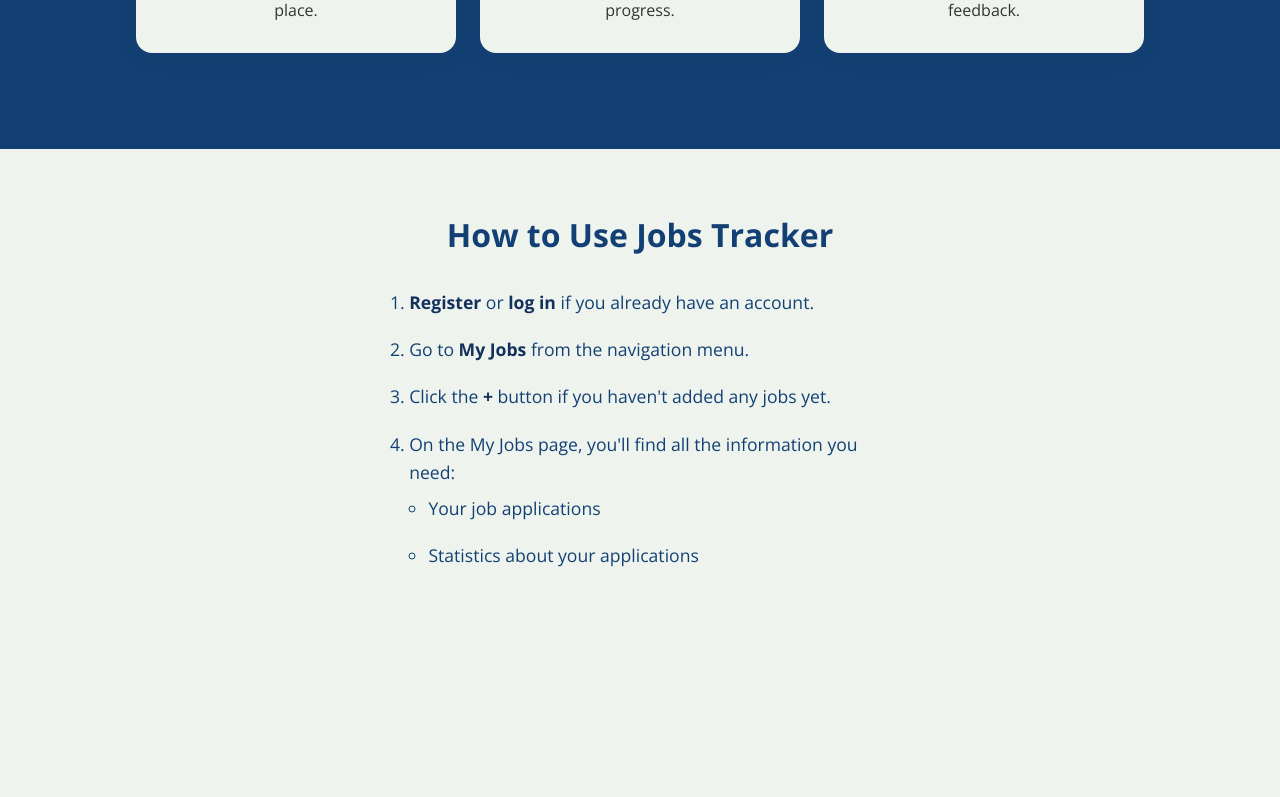
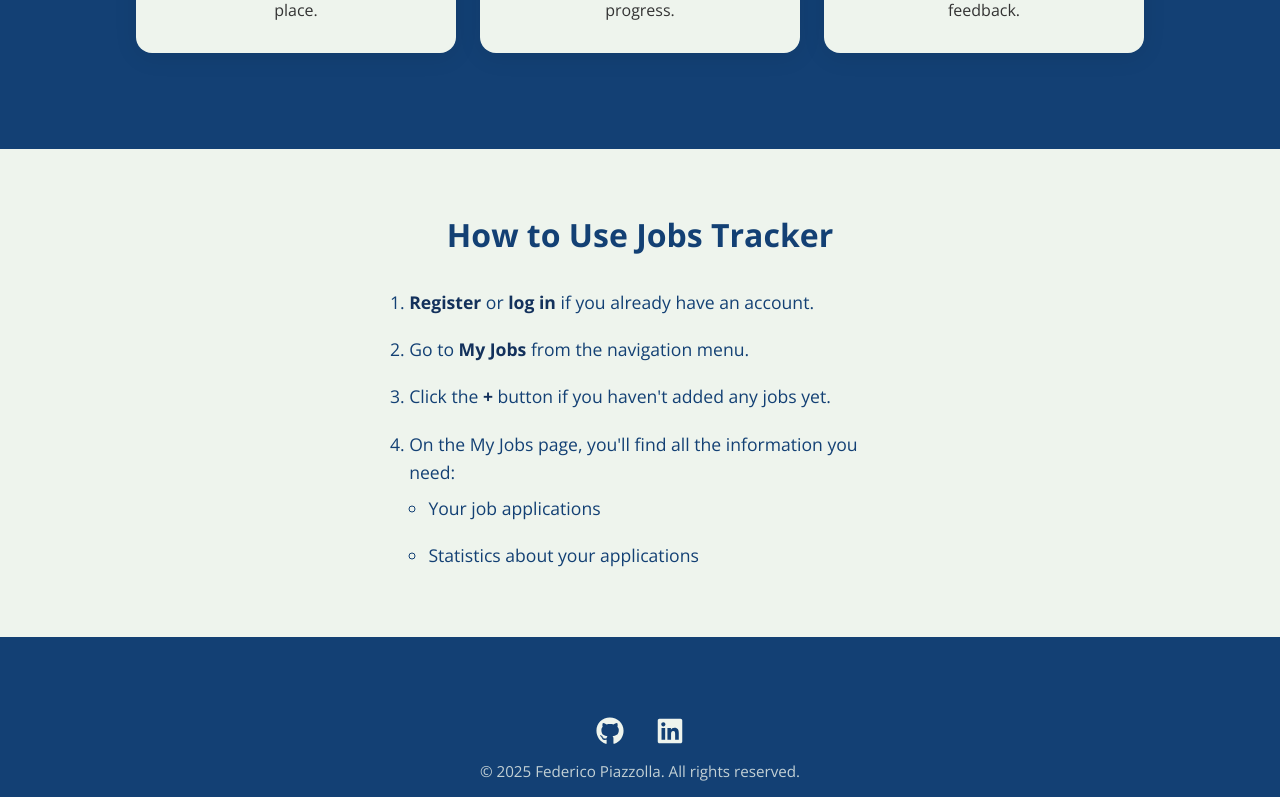
Before and after one commit to FedericoPiazzolla/job-tracker-mern, a React (Vite) app in the folder client/: page / in a window 1280 px wide. Shown: the part 1517-2314 px from the top of the page. Before the commit the page ends 2154 px from the top, so only its background shows below. Built offline with nearby package versions, Linux system fonts and the light colour scheme.

Commit message:
end landing page and add Footer Component

```diff
--- a/client/src/index.css
+++ b/client/src/index.css
@@ -16,7 +16,7 @@
 
 body {
   margin: 0;
-  background: var(--background-color);
+  background: var(--primary-color);
   font-family: 'Open Sans', sans-serif;
 }
 main {
--- /dev/null
+++ b/client/src/jobs/components/Footer.jsx
@@ -0,0 +1,33 @@
+import React from "react";
+import { FaGithub, FaLinkedin } from "react-icons/fa";
+
+import "./style/Footer.css";
+
+const Footer = () => {
+  return (
+    <footer className="footer">
+      <div className="footer-links">
+        <a
+          href="https://github.com/FedericoPiazzolla"
+          target="_blank"
+          rel="noopener noreferrer"
+          aria-label="GitHub">
+          <FaGithub size={28} />
+        </a>
+        <a
+          href="https://www.linkedin.com/in/federico-piazzolla/"
+          target="_blank"
+          rel="noopener noreferrer"
+          aria-label="LinkedIn">
+          <FaLinkedin size={28} />
+        </a>
+      </div>
+      <div className="footer-copy">
+        &copy; {new Date().getFullYear()} Federico Piazzolla. All rights
+        reserved.
+      </div>
+    </footer>
+  );
+};
+
+export default Footer;
--- a/client/src/jobs/components/HeroTagLine.jsx
+++ b/client/src/jobs/components/HeroTagLine.jsx
@@ -3,11 +3,13 @@ import "./style/HeroTagLine.css";
 
 const HeroTagLine = () => {
   return (
-    <div className="container">
-      <p className="hero-tagline">
-        " Jobs Tracker simplifies your job hunt:
-        <span> track, manage, and win every opportunity. "</span>
-      </p>
+    <div className="hero-tagline">
+      <div className="container">
+        <p className="hero-tagline-text">
+          " Jobs Tracker simplifies your job hunt:
+          <span> track, manage, and win every opportunity. "</span>
+        </p>
+      </div>
     </div>
   );
 };
--- a/client/src/jobs/components/HowToUse.jsx
+++ b/client/src/jobs/components/HowToUse.jsx
@@ -15,7 +15,7 @@ const HowToUse = () => {
             Go to <strong>My Jobs</strong> from the navigation menu.
           </li>
           <li>
-            Click the <strong>+</strong> button if you haven't added any jobs
+            Click the <strong> + </strong> button if you haven't added any jobs
             yet.
           </li>
           <li>
--- /dev/null
+++ b/client/src/jobs/components/style/Footer.css
@@ -0,0 +1,32 @@
+.footer {
+  background: var(--primary-color);
+  color: var(--background-color);
+  padding: 2rem 0 1rem 0;
+  text-align: center;
+  margin-top: 3rem;
+}
+
+.footer-links {
+  display: flex;
+  justify-content: center;
+  gap: 2rem;
+  margin-bottom: 1rem;
+}
+
+.footer-links a {
+  color: var(--background-color);
+  transition: color 0.3s, transform 0.3s;
+  display: inline-flex;
+  align-items: center;
+}
+
+.footer-links a:hover {
+  color: var(--accent-color, #ff9800);
+  transform: scale(1.15) rotate(-8deg);
+}
+
+.footer-copy {
+  font-size: 0.95rem;
+  opacity: 0.8;
+  margin-top: 0.5rem;
+}
--- a/client/src/jobs/components/style/HeroTagLine.css
+++ b/client/src/jobs/components/style/HeroTagLine.css
@@ -1,4 +1,7 @@
 .hero-tagline {
+  background-color: var(--background-color);
+}
+.hero-tagline-text {
   font-size: 1rem;
   font-weight: 700;
   line-height: 3rem;
--- a/client/src/jobs/components/style/HowToUse.css
+++ b/client/src/jobs/components/style/HowToUse.css
@@ -1,5 +1,5 @@
 .how-to-use {
-  background: var(background-color);
+  background: var(--background-color);
   color: var(--primary-color);
   padding: 4rem 0 3rem 0;
   text-align: center;
--- a/client/src/jobs/pages/LandingPage.jsx
+++ b/client/src/jobs/pages/LandingPage.jsx
@@ -3,6 +3,7 @@ import Hero from "../components/Hero";
 import HeroTagLine from "../components/HeroTagLine";
 import Info from "../components/Info";
 import HowToUse from "../components/HowToUse";
+import Footer from "../components/Footer";
 
 const LandingPage = () => {
   return (
@@ -12,6 +13,9 @@ const LandingPage = () => {
         <HeroTagLine />
         <Info />
         <HowToUse />
+        <footer>
+          <Footer />
+        </footer>
       </div>
     </>
   );
--- a/package.json
+++ b/package.json
@@ -1,5 +1,6 @@
 {
   "dependencies": {
+    "react-icons": "^5.5.0",
     "react-router-dom": "^7.6.0",
     "react-transition-group": "^4.4.5"
   }
```
Also changed, not shown: 1 other file (tests, documents, lock files or other folders).
